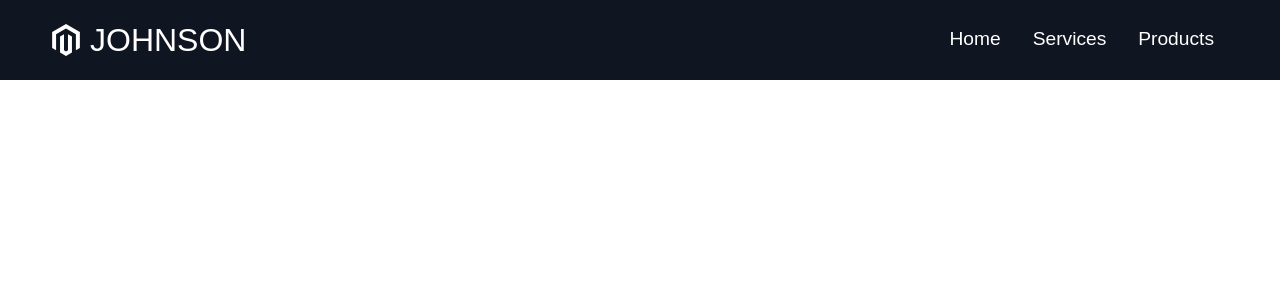
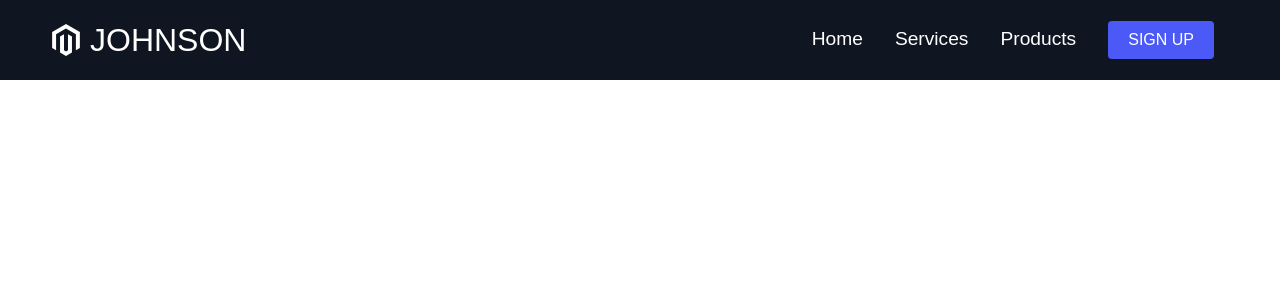
Before and after one commit to latorreadolfo/website-styled-components, a React (Create React App) app: page / in a window 1280 px wide. Shown: the top 300 px of the page. Built offline with nearby package versions, Linux system fonts and the light colour scheme.

Commit message:
adding the first section of the page

```diff
--- a/src/App.js
+++ b/src/App.js
@@ -1,6 +1,7 @@
 import React from "react";
 import GlobalStyle from "./globalStyles";
-import { BrowserRouter as Router, Switch, Route } from "react-router-dom";
+import { BrowserRouter as Router, Routes, Route } from "react-router-dom";
+import Home from "./pages/HomePage/Home";
 import { Navbar } from "./components";
 
 function App() {
@@ -8,6 +9,9 @@ function App() {
     <Router>
       <GlobalStyle />
       <Navbar />
+      <Routes>
+        <Route path="/" exact component={Home} />
+      </Routes>
     </Router>
   );
 }
--- /dev/null
+++ b/src/components/InfoSection/InfoSection.elements.js
@@ -0,0 +1,40 @@
+import styled from "styled-components";
+
+export const InfoSec = styled.div`
+  color: #fff;
+  padding: ${({ lightBg }) => (lightBg ? "#FFF" : "#101522")};
+`;
+
+export const InfoRow = styled.div`
+  display: flex;
+  margin: 0 -15px -15px -15px;
+  flex-wrap: wrap;
+  align-items: center;
+  flex-direction: ${({ imgStart }) => (imgStart ? "row-reverse" : "row")};
+`;
+
+export const InfoColumn = styled.div`
+  margin-bottom: 15px;
+  margin-right: 15px;
+  margin-left: 15px;
+  flex: 1;
+  max-width: 50%;
+  flex-basis: 50%;
+
+  @media screen and (max-width: 768px) {
+    max-width: 100%;
+    flex-basis: 100%;
+    display: flex;
+    justify-content: center;
+  }
+`;
+
+export const TextWrapper = styled.div`
+  max-width: 540px;
+  padding-top: 0;
+  padding-bottom: 60px;
+
+  @media screen and (max-width: 768px) {
+    padding-bottom: 65px;
+  }
+`;
--- /dev/null
+++ b/src/components/InfoSection/InfoSection.js
@@ -0,0 +1,26 @@
+import React from "react";
+import {
+  InfoSec,
+  InfoRow,
+  InfoColumn,
+  TextWrapper,
+} from "./InfoSection.elements";
+import { Container } from "../../globalStyles";
+
+const InfoSection = ({ ligthBg, imgStart }) => {
+  return (
+    <>
+      <InfoSec ligthBg={ligthBg}>
+        <Container>
+          <InfoRow imgStart={imgStart}>
+            <InfoColumn>
+              <TextWrapper>Home Page</TextWrapper>
+            </InfoColumn>
+          </InfoRow>
+        </Container>
+      </InfoSec>
+    </>
+  );
+};
+
+export default InfoSection;
--- a/src/components/Navbar/Navbar.elements.js
+++ b/src/components/Navbar/Navbar.elements.js
@@ -108,3 +108,25 @@ export const NavLinks = styled(Link)`
     }
   }
 `;
+
+export const NavItemBtn = styled.li`
+  @media screen and (max-width: 960px) {
+    display: flex;
+    justify-content: center;
+    align-items: center;
+    width: 100%;
+    height: 120px;
+  }
+`;
+
+export const NavBtnLink = styled(Link)`
+  display: flex;
+  justify-content: center;
+  align-items: center;
+  text-decoration: none;
+  padding: 8px 16px;
+  height: 100%;
+  width: 100%;
+  border: none;
+  outline: none;
+`;
--- a/src/components/Navbar/Navbar.js
+++ b/src/components/Navbar/Navbar.js
@@ -1,4 +1,4 @@
-import React, { useState } from "react";
+import React, { useState, useEffect } from "react";
 import {
   Nav,
   NavbarWrapper,
@@ -8,14 +8,32 @@ import {
   NavMenu,
   NavItem,
   NavLinks,
+  NavItemBtn,
+  NavBtnLink,
 } from "./Navbar.elements";
 import { FaBars, FaTimes } from "react-icons/fa";
 import { IconContext } from "react-icons/lib";
+import { Button } from "../../globalStyles";
 
 const Navbar = () => {
   const [click, setClick] = useState(false);
+  const [button, setButton] = useState(true);
 
   const handleClick = () => setClick(!click);
+
+  const showButton = () => {
+    if (window.innerWidth <= 960) {
+      setButton(false);
+    } else {
+      setButton(true);
+    }
+  };
+
+  useEffect(() => {
+    showButton();
+  }, []);
+
+  window.addEventListener("resize", showButton);
 
   return (
     <>
@@ -39,6 +57,20 @@ const Navbar = () => {
               <NavItem>
                 <NavLinks to="/products">Products</NavLinks>
               </NavItem>
+              <NavItemBtn>
+                {button ? (
+                  <NavBtnLink to="/signup">
+                    <Button primary>SIGN UP</Button>
+                  </NavBtnLink>
+                ) : (
+                  <NavBtnLink to="/signup">
+                    {/* onClick={closeMobileMenu} */}
+                    <Button fontBig primary>
+                      SIGN UP
+                    </Button>
+                  </NavBtnLink>
+                )}
+              </NavItemBtn>
             </NavMenu>
           </NavbarWrapper>
         </Nav>
--- a/src/components/index.js
+++ b/src/components/index.js
@@ -1 +1,2 @@
 export { default as Navbar } from "./Navbar/Navbar";
+export { default as InfoSection } from "./InfoSection/InfoSection";
--- a/src/globalStyles.js
+++ b/src/globalStyles.js
@@ -24,4 +24,26 @@ export const Container = styled.div`
   }
 `;
 
+export const Button = styled.button`
+  border-radius: 4px;
+  background: ${({ primary }) => (primary ? "#4b59f7" : "#0467fb")};
+  white-space: nowrap;
+  padding: ${({ big }) => (big ? "12px 64px" : "10px 20px")};
+  color: #fff;
+  font-size: ${({ fontBig }) => (fontBig ? "20px" : "16px")};
+  outline: none;
+  border: none;
+  cursor: pointer;
+
+  &:hover {
+    transition: all 0.3s ease-out;
+    background: #fff;
+    background: ${({ primary }) => (primary ? "#0467fb" : "#4b59f7")};
+  }
+
+  @media screen and (max-width: 960px) {
+    width: 100%;
+  }
+`;
+
 export default GlobalStyle;
--- /dev/null
+++ b/src/pages/HomePage/Data.js
@@ -0,0 +1,3 @@
+export const homeObjOne = {
+  lightBg: false,
+};
--- /dev/null
+++ b/src/pages/HomePage/Home.js
@@ -0,0 +1,13 @@
+import React from "react";
+import { homeObjOne } from "./Data";
+import { InfoSection } from "../../components";
+
+const Home = () => {
+  return (
+    <>
+      <InfoSection {...homeObjOne} />
+    </>
+  );
+};
+
+export default Home;
```
